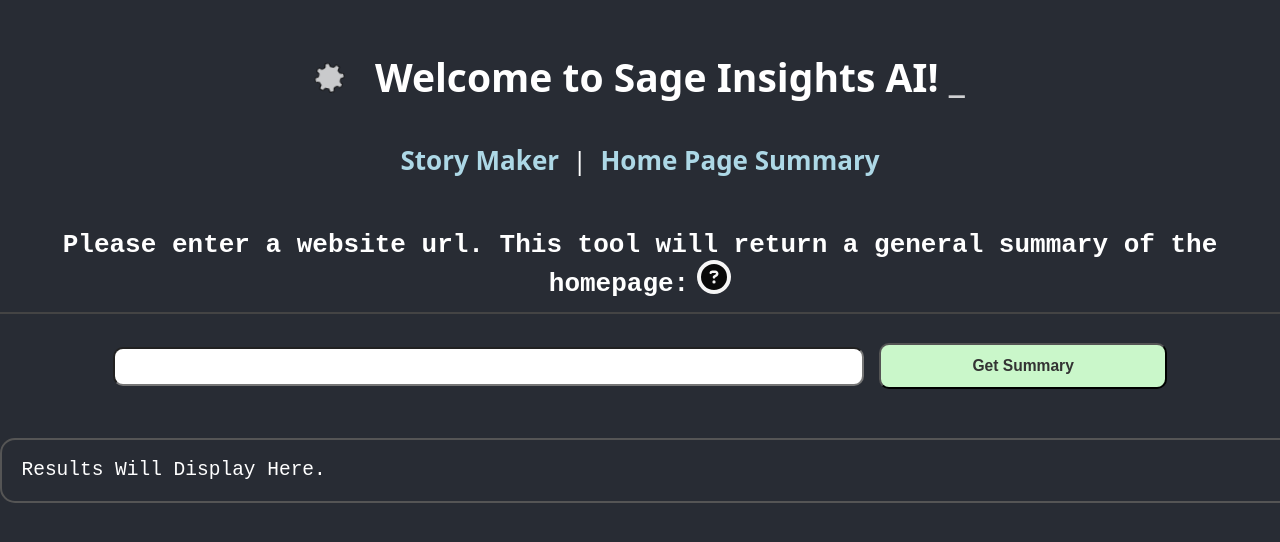
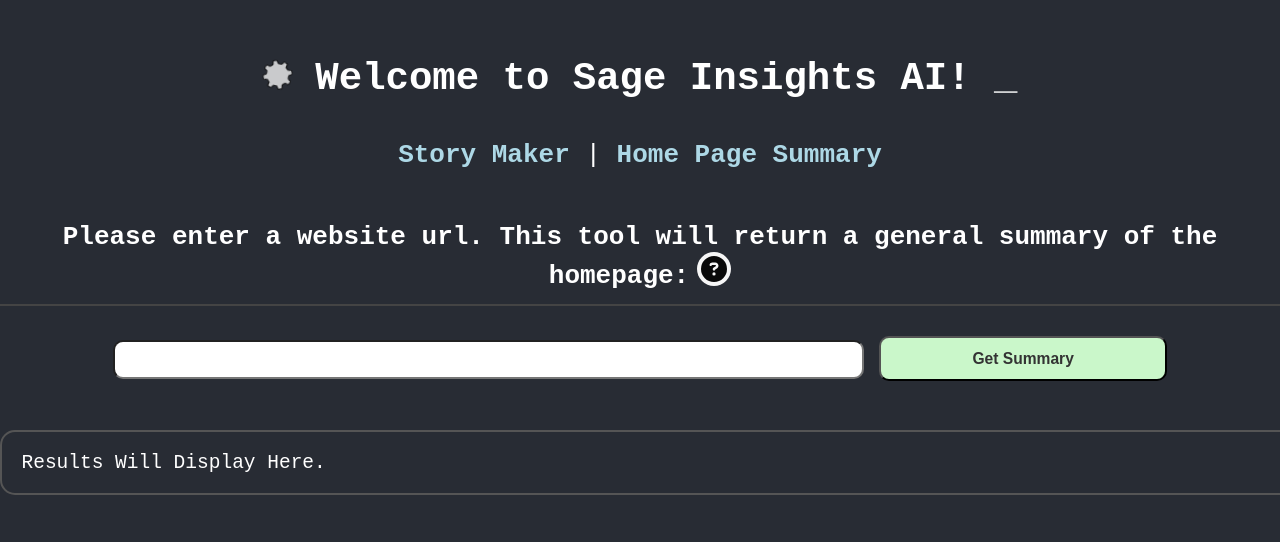
Before and after one commit to tm4747/sageinsightsai, a React (Create React App) app: page /web-summary in a window 1280 px wide. Shown: the part 140-682 px from the top of the page. Built offline with nearby package versions, Linux system fonts and the light colour scheme.

Commit message:
update font sitewide

```diff
--- a/src/App.css
+++ b/src/App.css
@@ -17,6 +17,7 @@
   font-family:fantasy;
   */
   font-family:system-ui, -apple-system, BlinkMacSystemFont, 'Segoe UI', Roboto, Oxygen, Ubuntu, Cantarell, 'Open Sans', 'Helvetica Neue', sans-serif;
+  font-family:'Courier New', 'Courier Prime', Courier, monospace;
 }
 .button{
   padding:.75em ;
--- a/src/Layout.js
+++ b/src/Layout.js
@@ -10,7 +10,7 @@
   const path = location.pathname;
 
   const nav = (<nav className={"theNav"}>
-    <Link className={"/" === path ? "activeLink" : ""} to="/">Story Maker</Link> &nbsp;| &nbsp;
+    <Link className={"/" === path ? "activeLink" : ""} to="/">Story Maker</Link>&nbsp;|&nbsp;
     <Link className={"/story-maker" === path ? "activeLink" : ""} to="/web-summary">Home Page Summary</Link>
     </nav>);
   return (
@@ -19,8 +19,8 @@
       <div className="App">
         <header className="App-header">
           <h2 className={"pageTitle"}>
-          <AILogo size={".75em"}/> &nbsp;
-            <TypingText baseText={"Hello@User:~$"} text={"Welcome to Sage Insights AI!"} flashingText={" _ "}/>
+          <AILogo size={".75em"}/>
+            <TypingText baseText={" Hello@User:~$"} text={"Welcome to Sage Insights AI!"} flashingText={"_ "}/>
           </h2>
           {nav}
           <section className="body">
```
